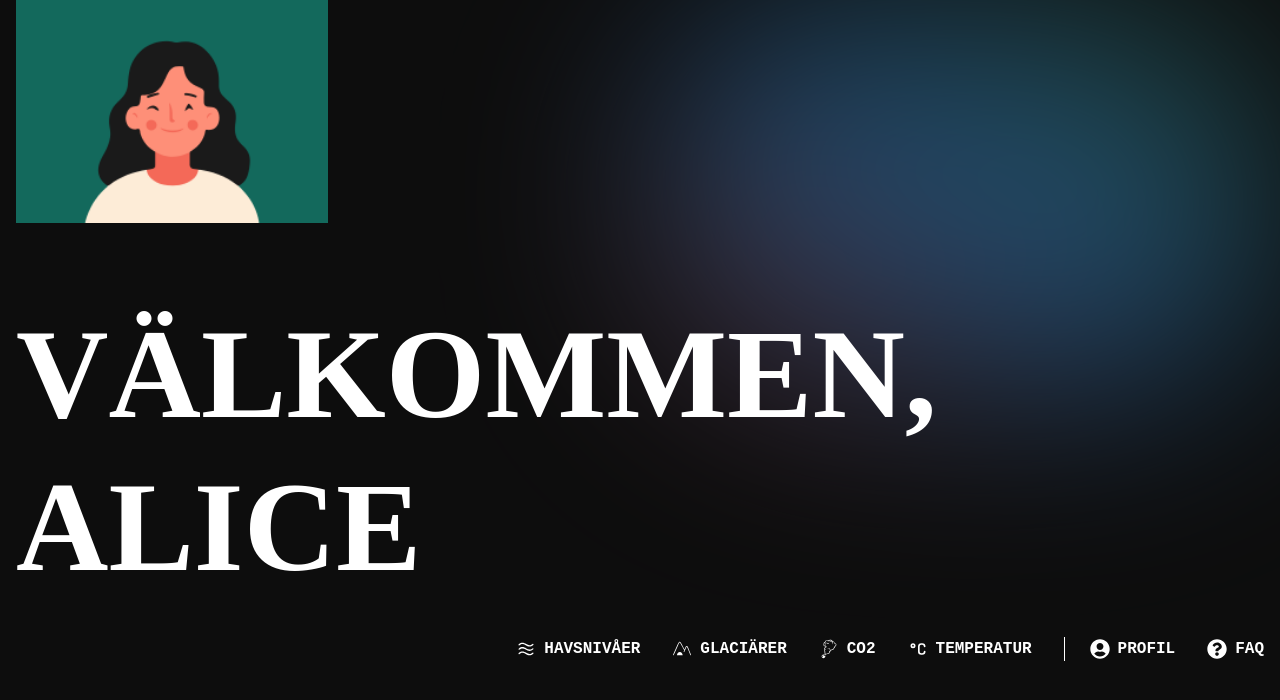
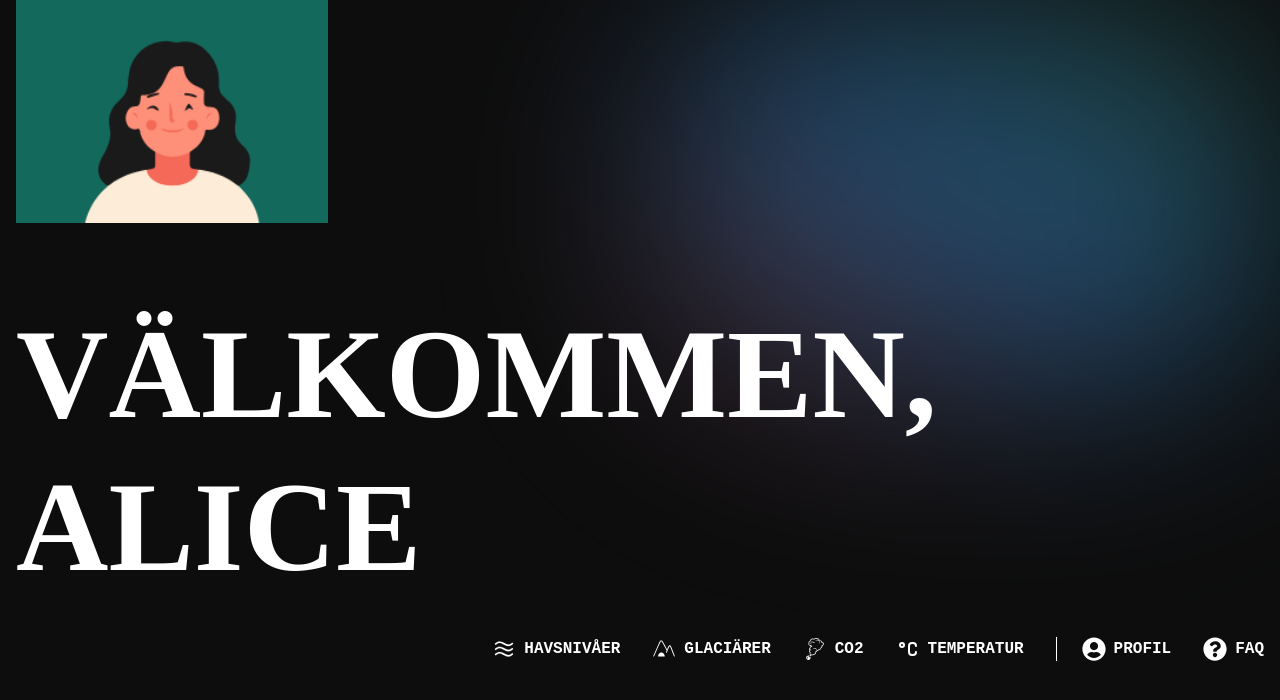
Before and after one commit to mlnb19/thegaiaalliance, a React (Vite) app: page / in a window 1280 px wide. Shown: the top 700 px of the page. Built offline with nearby package versions, Linux system fonts and the light colour scheme.

Commit message:
Assistant checkpoint: Make navigation icons bolder and larger
Assistant generated file changes:
- src/pages/Welcome.jsx: Make navigation icons bolder

---

User prompt:

is it possible to make icons fatter? bolder?

```diff
--- a/src/pages/Welcome.jsx
+++ b/src/pages/Welcome.jsx
@@ -29,12 +29,12 @@ const Welcome = () => {
 
         <Flex justify="flex-end" gap={8}>
           <Stack direction="row" spacing={8}>
-            <Link href="/sealevels" display="flex" alignItems="center" gap={2} color="white" fontFamily="monospace" fontSize="16px" fontWeight="bold" _hover={{ color: 'gray.300' }}><PiWaves size={20} />HAVSNIVÅER</Link>
-            <Link href="/glaciers" display="flex" alignItems="center" gap={2} color="white" fontFamily="monospace" fontSize="16px" fontWeight="bold" _hover={{ color: 'gray.300' }}><GiMountainCave size={20} />GLACIÄRER</Link>
-            <Link href="/co2" display="flex" alignItems="center" gap={2} color="white" fontFamily="monospace" fontSize="16px" fontWeight="bold" _hover={{ color: 'gray.300' }}><GiSmokeBomb size={20} />CO2</Link>
-            <Link href="/temperature" display="flex" alignItems="center" gap={2} color="white" fontFamily="monospace" fontSize="16px" fontWeight="bold" _hover={{ color: 'gray.300' }}><TbTemperatureCelsius size={20} />TEMPERATUR</Link>
-            <Link href="/profile" display="flex" alignItems="center" gap={2} color="white" fontFamily="monospace" fontSize="16px" fontWeight="bold" _hover={{ color: 'gray.300' }} borderLeft="1px" borderColor="white" paddingLeft="25px"><FaUserCircle size={20} />PROFIL</Link>
-            <Link href="/faq" display="flex" alignItems="center" gap={2} color="white" fontFamily="monospace" fontSize="16px" fontWeight="bold" _hover={{ color: 'gray.300' }}><FaQuestionCircle size={20} />FAQ</Link>
+            <Link href="/sealevels" display="flex" alignItems="center" gap={2} color="white" fontFamily="monospace" fontSize="16px" fontWeight="bold" _hover={{ color: 'gray.300' }}><Box as={PiWaves} size={24} strokeWidth={2} />HAVSNIVÅER</Link>
+            <Link href="/glaciers" display="flex" alignItems="center" gap={2} color="white" fontFamily="monospace" fontSize="16px" fontWeight="bold" _hover={{ color: 'gray.300' }}><Box as={GiMountainCave} size={24} />GLACIÄRER</Link>
+            <Link href="/co2" display="flex" alignItems="center" gap={2} color="white" fontFamily="monospace" fontSize="16px" fontWeight="bold" _hover={{ color: 'gray.300' }}><Box as={GiSmokeBomb} size={24} />CO2</Link>
+            <Link href="/temperature" display="flex" alignItems="center" gap={2} color="white" fontFamily="monospace" fontSize="16px" fontWeight="bold" _hover={{ color: 'gray.300' }}><Box as={TbTemperatureCelsius} size={24} strokeWidth={2} />TEMPERATUR</Link>
+            <Link href="/profile" display="flex" alignItems="center" gap={2} color="white" fontFamily="monospace" fontSize="16px" fontWeight="bold" _hover={{ color: 'gray.300' }} borderLeft="1px" borderColor="white" paddingLeft="25px"><Box as={FaUserCircle} size={24} />PROFIL</Link>
+            <Link href="/faq" display="flex" alignItems="center" gap={2} color="white" fontFamily="monospace" fontSize="16px" fontWeight="bold" _hover={{ color: 'gray.300' }}><Box as={FaQuestionCircle} size={24} />FAQ</Link>
           </Stack>
         </Flex>
       </Container>
```
